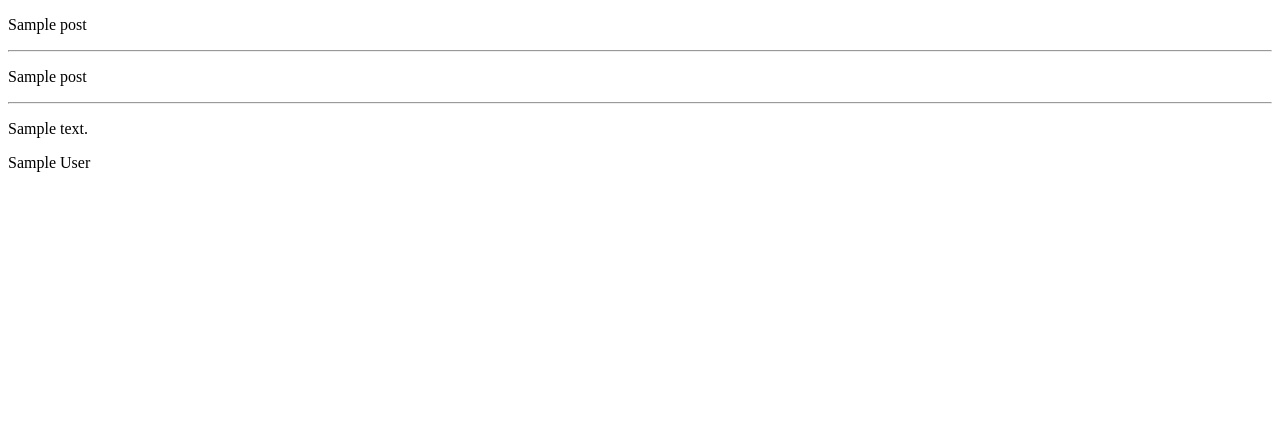
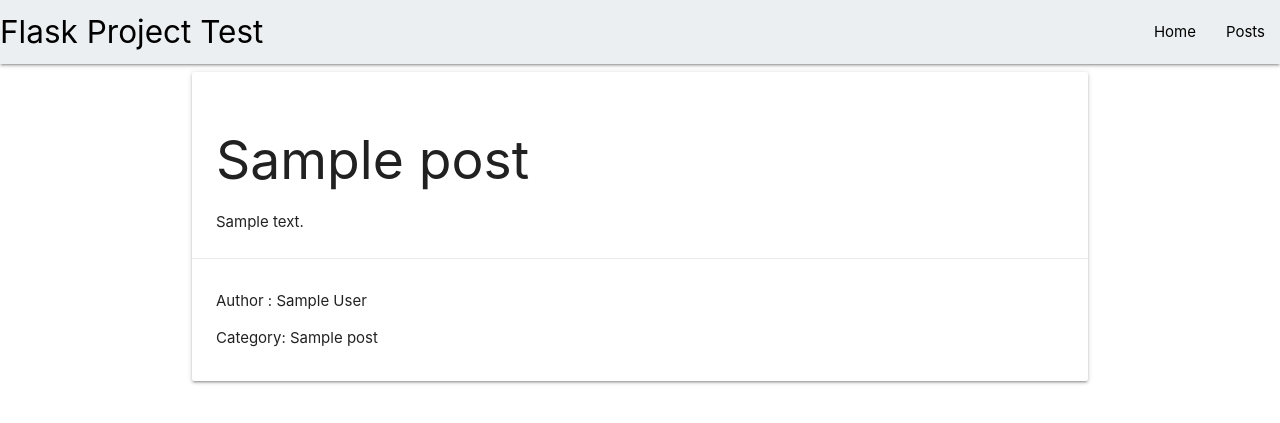
Before and after one commit to BrianWhelanDublin/flask-p3-test, a Flask app: page /get_posts in a window 1280 px wide. Shown: the top 423 px of the page. Run offline with Flask 2, Linux system fonts and the light colour scheme; a database or web service that is not in the repository returns one stand-in record (values such as "Sample title"); some libraries are stand-ins or nearby versions.

Commit message:
add styling

```diff
--- a/app.py
+++ b/app.py
@@ -21,7 +21,7 @@ mongo = PyMongo(app)
 
 @app.route("/")
 def home():
-    return "HELLO WORLD"
+    return render_template("home.html")
 
 
 @app.route("/get_posts")
--- a/templates/base.html
+++ b/templates/base.html
@@ -1,11 +1,31 @@
 <!DOCTYPE html>
 <html lang="en">
+
 <head>
     <meta charset="UTF-8">
     <meta name="viewport" content="width=device-width, initial-scale=1.0">
     <title>{% block title %}{% endblock %}</title>
+    <link rel="stylesheet" href="https://cdnjs.cloudflare.com/ajax/libs/materialize/1.0.0/css/materialize.min.css">
+    <link rel="stylesheet" href="{{ url_for('static', filename='css/style.css') }}">
 </head>
+
 <body>
+      <nav>
+    <div class="nav-wrapper blue-grey lighten-5 ">
+      <a href="#" class="brand-logo black-text">Flask Project Test</a>
+      <ul id="nav-mobile" class="right hide-on-med-and-down ">
+        <li><a class="black-text" href="{{ url_for('home') }}">Home</a></li>
+        <li><a class="black-text" href="{{ url_for('get_posts') }}">Posts</a></li>
 
+      </ul>
+    </div>
+  </nav>
+    <main>
+        {% block main %}
+        {% endblock %}
+    </main>
+    <script src="https://cdnjs.cloudflare.com/ajax/libs/materialize/1.0.0/js/materialize.min.js"></script>
+    <script src="{{ url_for('static', filename='js/app.js') }}"></script>
 </body>
+
 </html>
--- a/templates/posts.html
+++ b/templates/posts.html
@@ -1,18 +1,30 @@
-<!DOCTYPE html>
-<html lang="en">
-<head>
-    <meta charset="UTF-8">
-    <meta name="viewport" content="width=device-width, initial-scale=1.0">
-    <title>Posts</title>
-</head>
-<body>
-    {% for post in posts %}
-       <p>{{ post.category_name }}</p>
-       <hr>
-       <p>{{ post.title}}</p>
-       <hr>
-       <p>{{ post.body }}</p>
-       <p>{{ post.author}}</p>
-    {% endfor %}
-</body>
-</html>
+{% extends "base.html" %}
+
+{% block title %}
+Posts
+{% endblock %}
+
+{% block main %}
+
+{% for post in posts %}
+<div class="container">
+
+    <div class="col s12 m7">
+
+        <div class="card horizontal">
+            <div class="card-stacked">
+                <div class="card-content">
+                  <h2 class="header">{{ post.title }}</h2>
+                    <p>{{ post.body }}</p>
+                </div>
+                <div class="card-action">
+                    <p>Author : {{ post.author}}</p>
+                    <p>Category: {{ post.category_name }}</p>
+                </div>
+            </div>
+        </div>
+    </div>
+</div>
+{% endfor %}
+
+{% endblock %}
```
Also changed, not shown: templates/home.html (added, +20 -0 lines).
